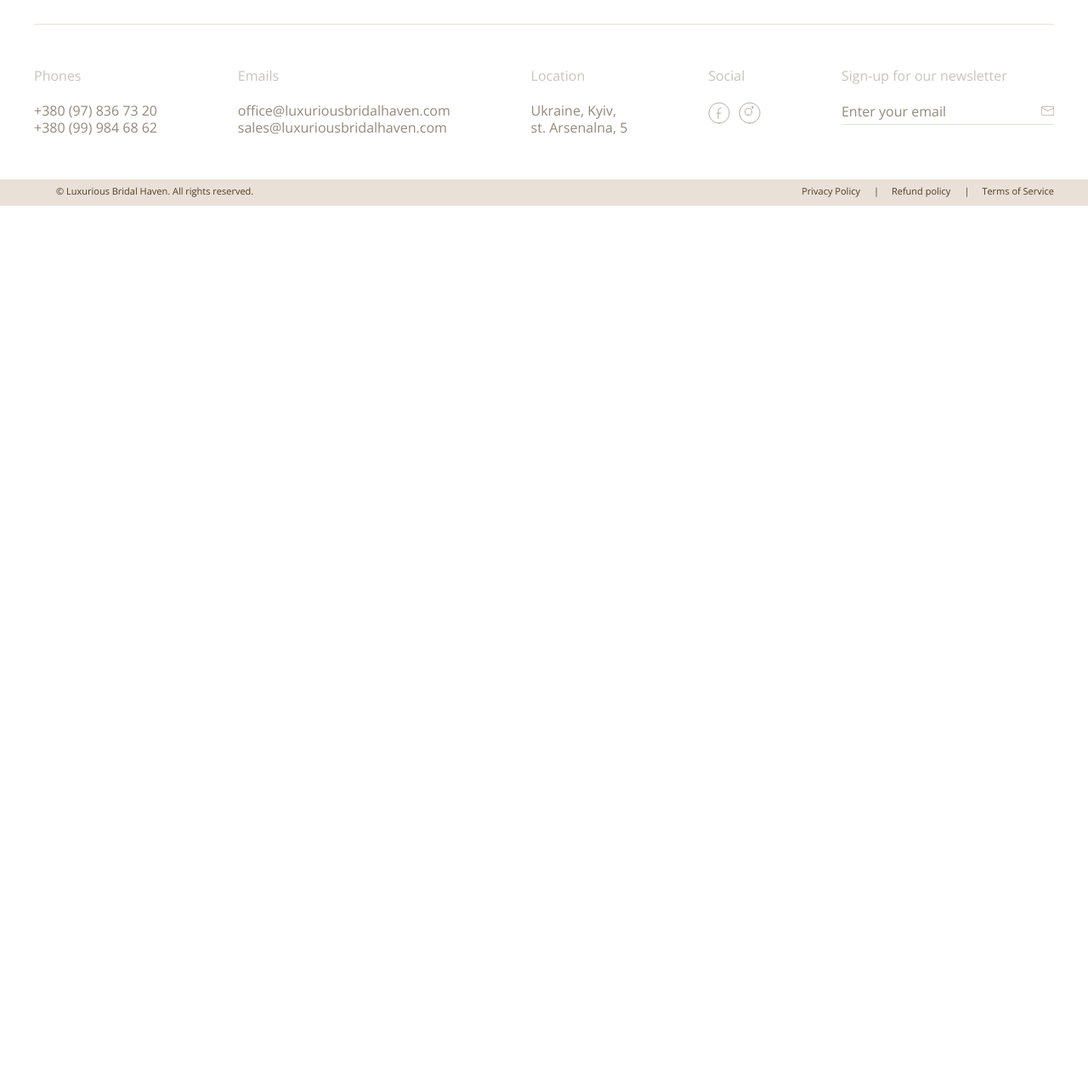
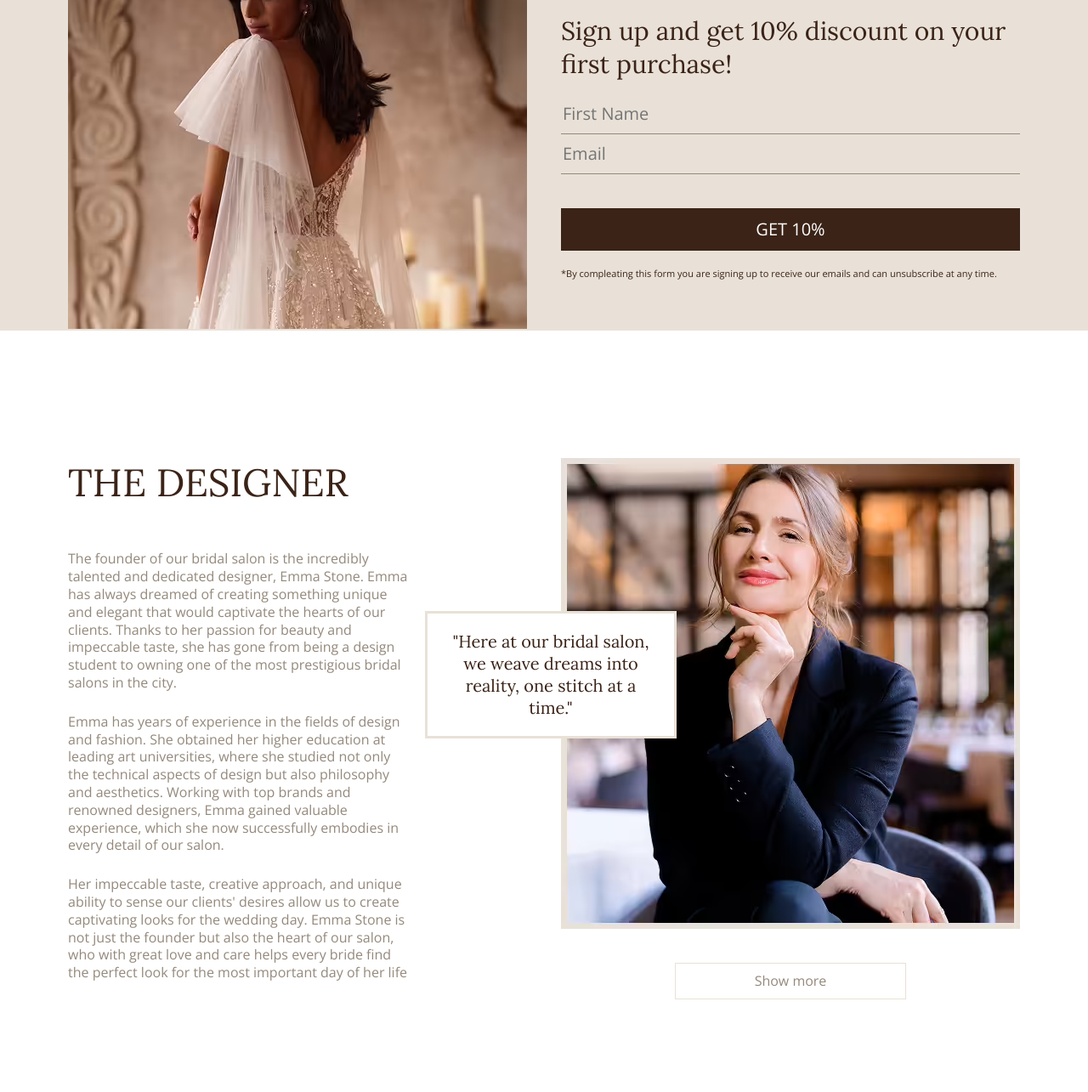
Before and after one commit to Alexandr-rudic/shop_1, a website: page app/pages/index.html in a window 1280 px wide. Shown: the part 1921-3206 px from the top of the page at 85% size. Before the commit the page ends 2163 px from the top, so only its background shows below. Drawn offline with nearby package versions, Linux system fonts and the light colour scheme; files that its build step writes are made by us from their sources; files whose address does not match are found by name.

Commit message:
added section designer

```diff
--- /dev/null
+++ b/app/components/join-us.html
@@ -0,0 +1,29 @@
+<section class="join-us">
+  <div class="container">
+    <div class="join-us__inner">
+      <picture >
+        <source srcset="images/join-img.avif" type="image/avif">
+        <source srcset="images/join-img.webp" type="image/webp">
+        <img class="join-us__img" src="images/join-img.jpg" alt="Alt text">
+      </picture>
+      <div class="join-us__box">
+        <h2 class="join-us__title">
+          JOIN US
+        </h2>
+        <p class="join-us__text">
+          Sign up and get 10% discount on your first purchase!
+        </p>
+        <form class="join-us__form" action="">
+          <input class="join-us__input" type="text" placeholder="First Name">
+          <input class="join-us__input" type="email" placeholder="Email">
+          <button class="join-us__btn" type="submit">
+            GET 10%
+          </button>
+          <p class="join-us__form-caption">
+            *By compleating this form you are signing up to receive our emails and can unsubscribe at any time.
+          </p>
+        </form>
+      </div>
+    </div>
+  </div>
+</section>
--- a/app/pages/index.html
+++ b/app/pages/index.html
@@ -54,5 +54,39 @@
       </div>
     </div>
   </section>
+  <!--=include join-us.html -->
+  <section class="designer">
+    <div class="container">
+      <div class="designer__inner">
+        <div class="designer__content">
+          <h2 class="designer__title">
+            THE DESIGNER
+          </h2>
+          <p class="designer__text">
+            The founder of our bridal salon is the incredibly talented and dedicated designer, Emma Stone. Emma has always dreamed of creating something unique and elegant that would captivate the hearts of our clients. Thanks to her passion for beauty and impeccable taste, she has gone from being a design student to owning one of the most prestigious bridal salons in the city.
+          </p>
+          <p class="designer__text">
+            Emma has years of experience in the fields of design and fashion. She obtained her higher education at leading art universities, where she studied not only the technical aspects of design but also philosophy and aesthetics. Working with top brands and renowned designers, Emma gained valuable experience, which she now successfully embodies in every detail of our salon.
+          </p>
+          <p class="designer__text">
+            Her impeccable taste, creative approach, and unique ability to sense our clients' desires allow us to create captivating looks for the wedding day. Emma Stone is not just the founder but also the heart of our salon, who with great love and care helps every bride find the perfect look for the most important day of her life
+          </p>
+        </div>
+        <div class="designer__box">
+          <picture>
+            <source srcset="images/designer.avif" type="image/avif">
+            <source srcset="images/designer.webp" type="image/webp">
+            <img class="designer__img" src="images/designer.jpg" alt="Alt text">
+          </picture>
+          <p class="designer__caption">
+            "Here at our bridal salon, we weave dreams into reality, one stitch at a time."
+          </p>
+          <a class="designer__link" href="#">
+            Show more
+          </a>
+        </div>
+      </div>
+    </div>
+  </section>
 </main>
 <!--=include footer.html -->
--- a/app/scss/_fonts.scss
+++ b/app/scss/_fonts.scss
@@ -37,3 +37,11 @@
   font-weight: 500;
   font-display: swap;
 }
+
+@font-face {
+  font-family: 'Lora-Regular';
+  src: url('../fonts/Lora-Regular.woff2') format('woff2');
+  font-style: normal;
+  font-weight: 400;
+  font-display: swap;
+}
--- a/app/scss/style.scss
+++ b/app/scss/style.scss
@@ -206,13 +206,13 @@ body {
   }
   &__title {
     margin-bottom: 50px;
-    font-size: 45px;
+    font-size: 43px;
     @extend %lora-400;
   }
   &__text {
     color: vars.$color-text-muted;
   }
-  &__text+ .new-collection__text {
+  &__text + .new-collection__text {
     margin-top: 25px;
   }
   &__btn {
@@ -246,3 +246,109 @@ body {
     margin-bottom: 40px;
   }
 }
+
+.join-us {
+  background-color: vars.$bg-primary;
+  &__inner {
+    display: flex;
+    gap: 40px;
+    padding: 0 40px;
+  }
+  &__img {
+    max-width: 540px;
+  }
+  &__box {
+    padding: 40px 0 40px;
+  }
+  &__title {
+    text-transform: uppercase;
+    @extend %lora-400;
+    margin-bottom: 20px;
+    font-size: 45px;
+  }
+  &__text {
+    @extend %lora-400;
+    font-size: 30px;
+    margin-bottom: 25px;
+  }
+
+  &__input {
+    width: 100%;
+    display: block;
+    border: none;
+    border-bottom: 1px solid vars.$color-text-muted;
+    padding-bottom: 10px;
+    background-color: transparent;
+    color: vars.$color-text-muted;
+  }
+
+  &__input + .join-us__input {
+    padding-top: 10px;
+
+  }
+  &__btn {
+    width: 100%;
+    display: block;
+    margin-top: 40px;
+    margin-bottom: 20px;
+    background-color: vars.$color-accent;
+    text-transform: uppercase;
+    color: #fff;
+    padding: 12px;
+    border: none;
+  }
+  &__form-caption {
+    font-size: 11px;
+  }
+}
+
+
+.designer {
+  padding: 150px 0 210px;
+  &__inner {
+    display: flex;
+    justify-content: space-between;
+    padding: 0 40px;
+  }
+  &__content {
+    max-width: 404px;
+  }
+  &__title {
+    @extend %lora-400;
+    font-size: 45px;
+    text-transform: uppercase;
+    margin-bottom: 50px;
+  }
+  &__text {
+    color: vars.$color-text-muted;
+    margin-bottom: 20px;
+    font-size: 16px;
+    margin-bottom: 25px;
+  }
+  &__box {
+    position: relative;
+    text-align: center;
+  }
+  &__img {
+    margin-bottom: 40px;
+  }
+  &__caption {
+    position: absolute;
+    @extend %lora-400;
+    padding: 20px 18px;
+    border: 3px solid vars.$bg-primary;
+    top: 180px;
+    left: -160px;
+    width: 296px;
+    background-color: #fff;
+
+  }
+  &__link {
+    display: inline-block;
+    font-size: 16px;
+    padding: 10px 93px;
+    color: vars.$color-text-muted;
+    border: 1px solid vars.$bg-primary;
+
+  }
+}
```
Also changed, not shown: app/images/designer.avif (added), app/images/designer.jpg (added), app/images/designer.webp (added), app/images/join-img.avif (added), app/images/join-img.jpg (added), app/images/join-img.webp (added), app/images/src/designer.jpg (added), app/images/src/join-img.jpg (added).
